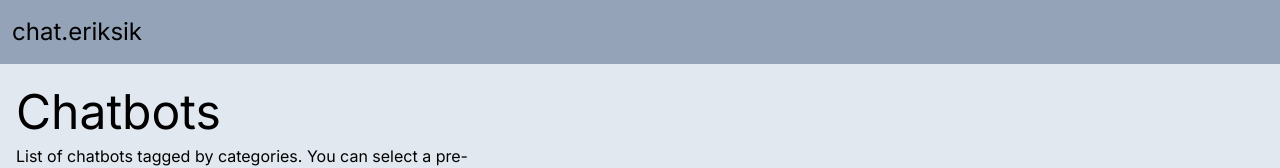
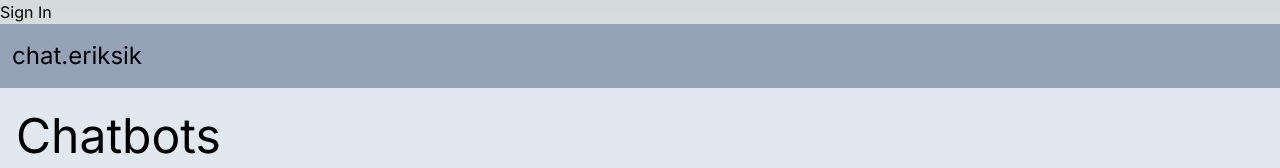
Before and after one commit to eriksik2/chat-frontend, a Next.js app: page / in a window 1280 px wide. Shown: the top 168 px of the page. Built offline with nearby package versions, Linux system fonts and the light colour scheme; some icons are missing.

Commit message:
added log in button temp

```diff
--- a/pages/_app.tsx
+++ b/pages/_app.tsx
@@ -3,12 +3,16 @@ import './globals.css'
 
 import type { AppProps } from 'next/app'
 import { SessionProvider } from 'next-auth/react'
+import Link from 'next/link'
 
 const inter = Inter({ subsets: ['latin'] })
 
 export default function MyApp({ Component, pageProps }: AppProps) {
     return <div className={inter.className}>
         <SessionProvider session={pageProps.session}>
+            <Link href={"api/auth/signin"}>
+                Sign In
+            </Link>
             <Component {...pageProps} />
         </SessionProvider>
     </div>
```
